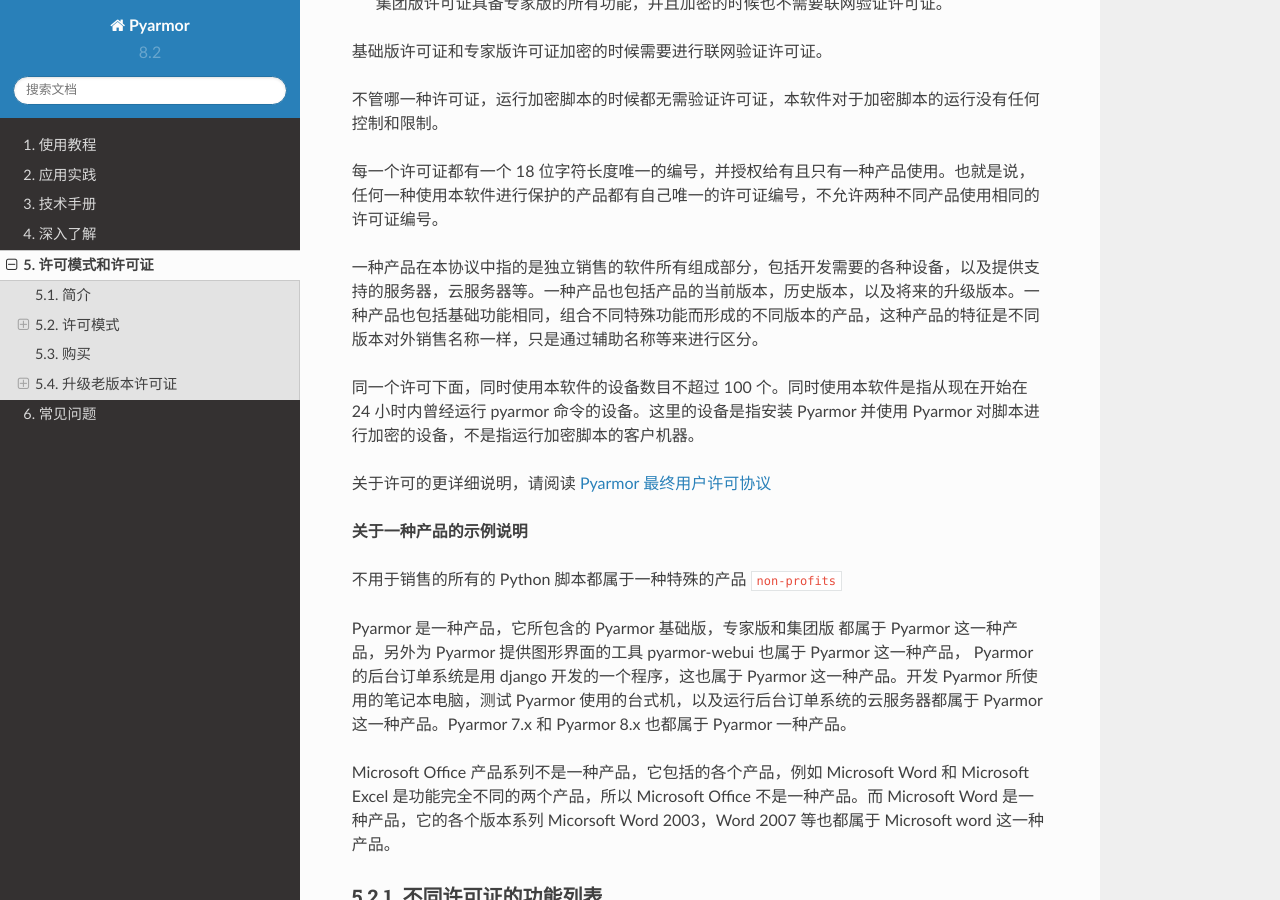
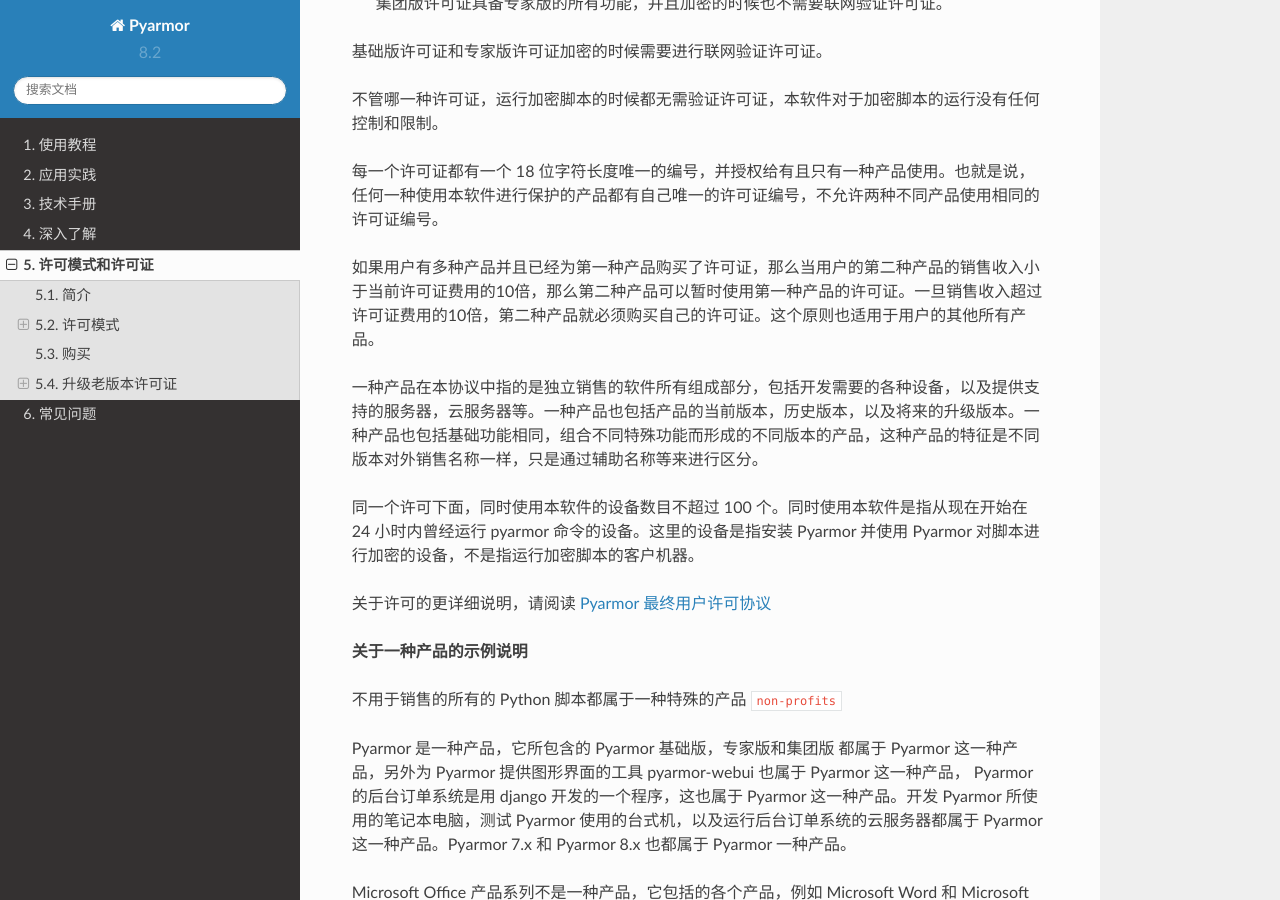
Before and after one commit to dashingsoft/pyarmor-docs-zh, a Sphinx documentation site: the page built from docs/licenses.rst, in a window 1280 px wide and 900 px high, scrolled down 1062 px. Built offline with Sphinx 7.4.7 and the Read the Docs theme 2.0.0, drawn with Linux system fonts in a browser that asks for light colours; pages that are not in the unit, such as notebooks, are missing from menus.

Commit message:
许可协议中增加多产品特殊情况的支持

```diff
--- a/docs/licenses.rst
+++ b/docs/licenses.rst
@@ -48,6 +48,8 @@
 不管哪一种许可证，运行加密脚本的时候都无需验证许可证，本软件对于加密脚本的运行没有任何控制和限制。
 
 每一个许可证都有一个 18 位字符长度唯一的编号，并授权给有且只有一种产品使用。也就是说，任何一种使用本软件进行保护的产品都有自己唯一的许可证编号，不允许两种不同产品使用相同的许可证编号。
+
+如果用户有多种产品并且已经为第一种产品购买了许可证，那么当用户的第二种产品的销售收入小于当前许可证费用的10倍，那么第二种产品可以暂时使用第一种产品的许可证。一旦销售收入超过许可证费用的10倍，第二种产品就必须购买自己的许可证。这个原则也适用于用户的其他所有产品。
 
 一种产品在本协议中指的是独立销售的软件所有组成部分，包括开发需要的各种设备，以及提供支持的服务器，云服务器等。一种产品也包括产品的当前版本，历史版本，以及将来的升级版本。一种产品也包括基础功能相同，组合不同特殊功能而形成的不同版本的产品，这种产品的特征是不同版本对外销售名称一样，只是通过辅助名称等来进行区分。
 
```
